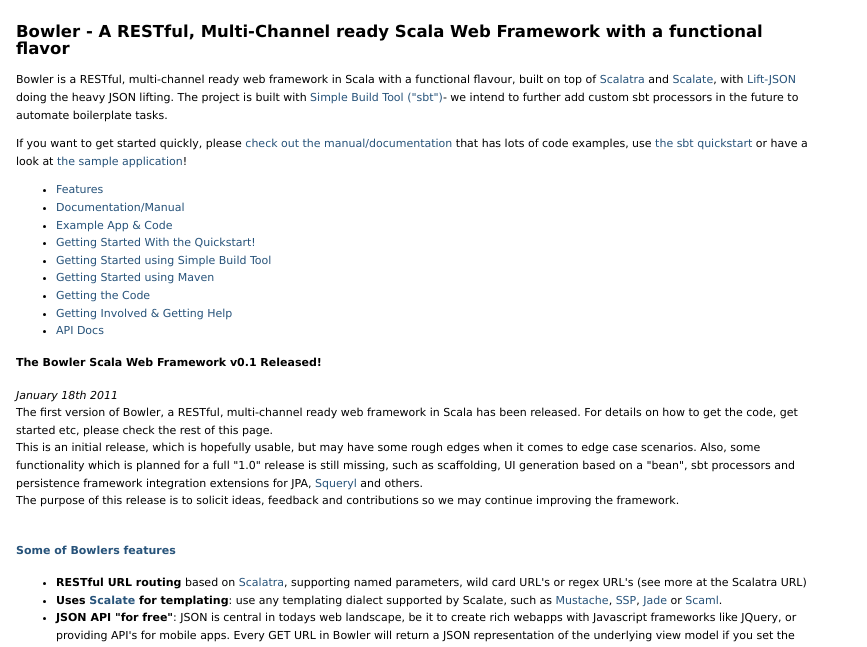
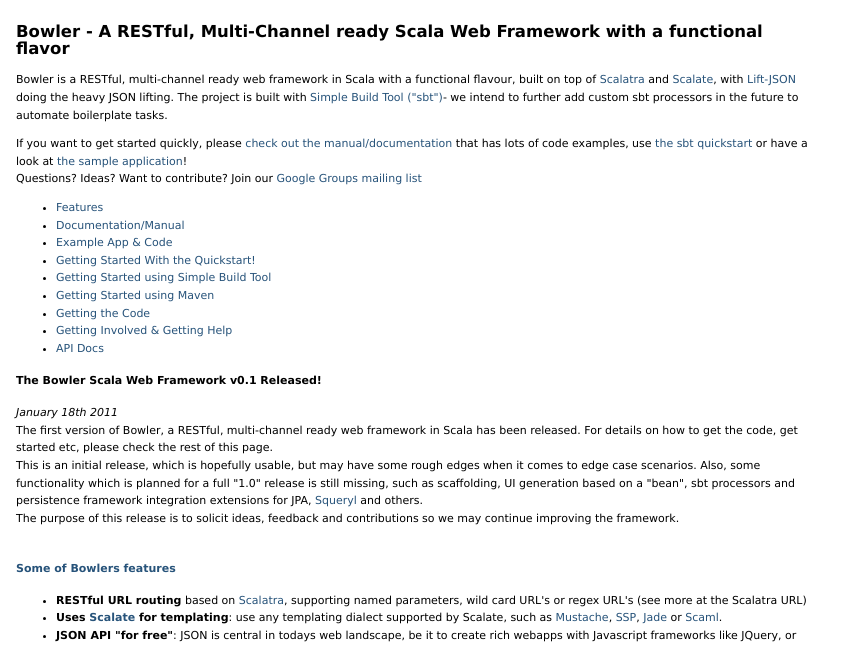
Before and after one commit to bfritz/wfaler.github.com, a plain HTML site: page index.html in a window 1280 px wide. Shown: the part 89-736 px from the top of the page, without its empty margins (0-867 px from the left). Drawn offline with Linux system fonts and the light colour scheme; a script that the page names is missing.

Commit message:
updated call to action

```diff
--- a/index.html
+++ b/index.html
@@ -29,7 +29,8 @@
 The project is built with <a href="http://code.google.com/p/simple-build-tool/">Simple Build Tool ("sbt")</a>- we intend to further add custom sbt processors in the future to automate boilerplate tasks.</p>
 
 <p>
-If you want to get started quickly, please <a href="manual.html">check out the manual/documentation</a> that has lots of code examples, use <a href="https://github.com/wfaler/bowler-quickstart" target="blank">the sbt quickstart</a> or have a look at <a href="https://github.com/wfaler/Bowler/tree/master/examples">the sample application</a>!
+If you want to get started quickly, please <a href="manual.html">check out the manual/documentation</a> that has lots of code examples, use <a href="https://github.com/wfaler/bowler-quickstart" target="blank">the sbt quickstart</a> or have a look at <a href="https://github.com/wfaler/Bowler/tree/master/examples">the sample application</a>!	<br/>
+Questions? Ideas? Want to contribute? Join our <a href="https://groups.google.com/group/bowler-users">Google Groups mailing list</a>
 </p>
 
 
```
